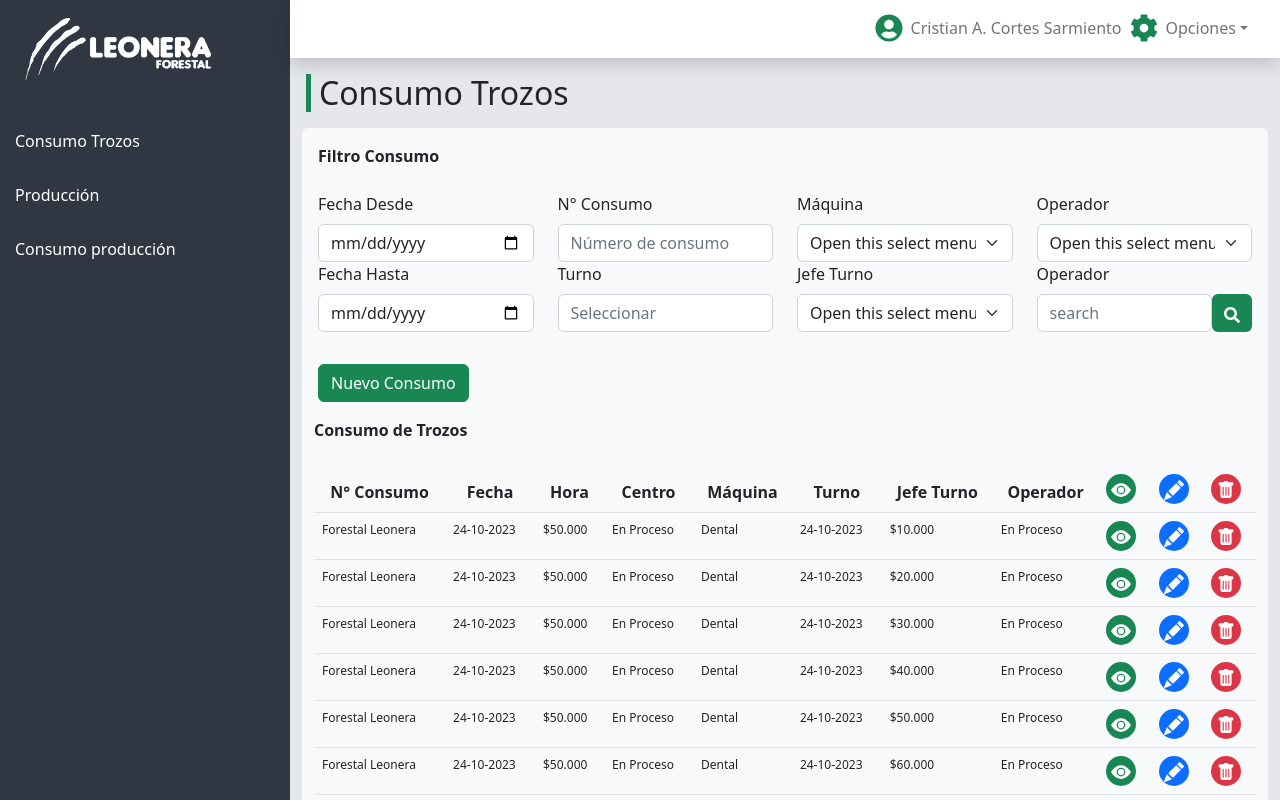
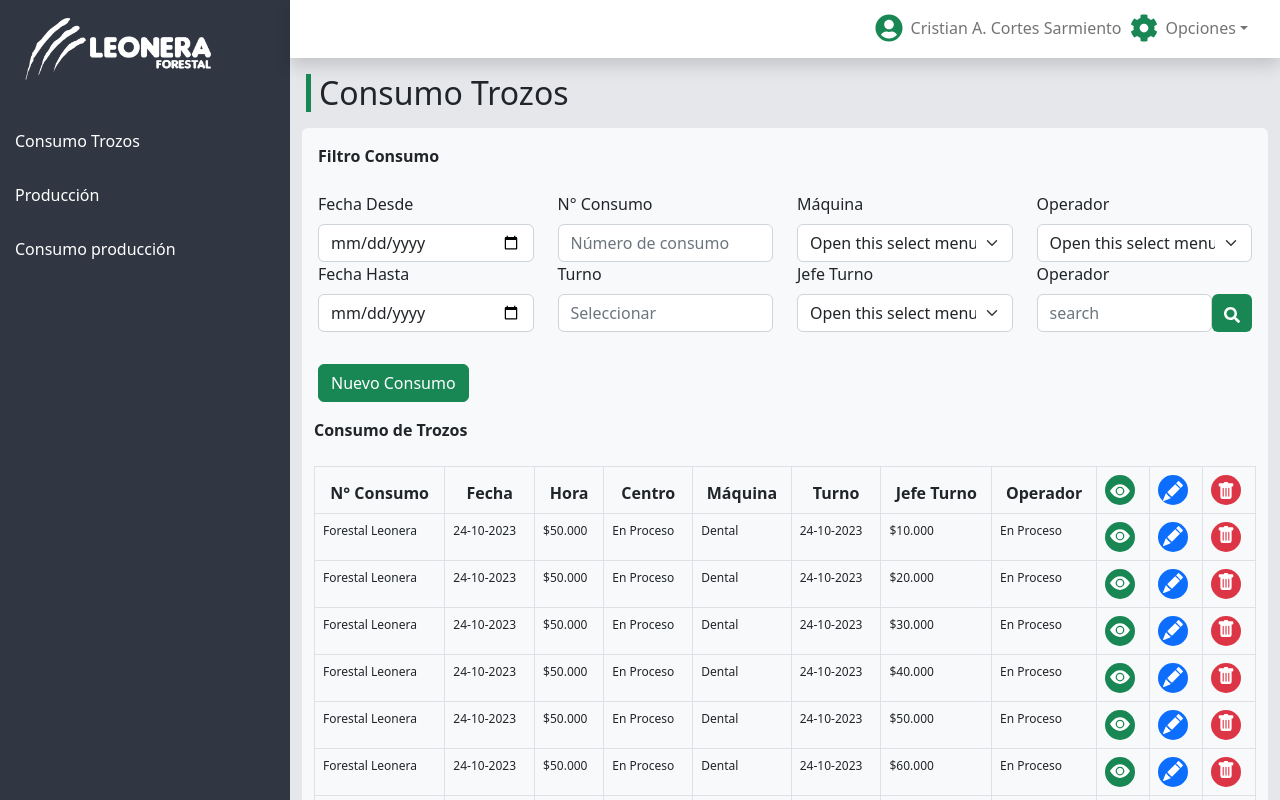
Before and after one commit to corys90/GenForProd, a React (Create React App) app: page / in a window 1280 px wide. Shown: the top 800 px of the page. Built offline with nearby package versions, Linux system fonts and the light colour scheme.

Commit message:
Update: correción detalles

```diff
--- a/src/App.tsx
+++ b/src/App.tsx
@@ -1,73 +1,11 @@
 import  'bootstrap/dist/css/bootstrap.min.css' ;
 import Home from './pages/Inicio';
-import PersonalizableTabla from '../src/components/PersonalizableTabla';
-import { Container } from 'react-bootstrap';
-
-
-const dataUltimosMov: string[][] = [
-  ["Forestal Leonera", "24-10-2023", "$50.000", "En Proceso","Dental", "24-10-2023", "$10.000", "En Proceso"],
-  ["Forestal Leonera", "24-10-2023", "$50.000", "En Proceso","Dental", "24-10-2023", "$20.000", "En Proceso"],
-  ["Forestal Leonera", "24-10-2023", "$50.000", "En Proceso","Dental", "24-10-2023", "$30.000", "En Proceso"],
-  ["Forestal Leonera", "24-10-2023", "$50.000", "En Proceso","Dental", "24-10-2023", "$40.000", "En Proceso"],
-  ["Forestal Leonera", "24-10-2023", "$50.000", "En Proceso","Dental", "24-10-2023", "$50.000", "En Proceso"],
-  ["Forestal Leonera", "24-10-2023", "$50.000", "En Proceso","Dental", "24-10-2023", "$60.000", "En Proceso"],
-  ["Forestal Leonera", "24-10-2023", "$50.000", "En Proceso","Dental", "24-10-2023", "$70.000", "En Proceso"],
-  ["Forestal Leonera", "24-10-2023", "$50.000", "En Proceso","Dental", "24-10-2023", "$80.000", "En Proceso"],
-  ["Forestal Leonera", "24-10-2023", "$50.000", "En Proceso","Dental", "24-10-2023", "$90.000", "En Proceso"],
-  ["Forestal Leonera", "24-10-2023", "$50.000", "En Proceso","Dental", "24-10-2023", "$11.000", "En Proceso"],
-  ["Forestal Leonera", "24-10-2023", "$50.000", "En Proceso","Dental", "24-10-2023", "$22.000", "En Proceso"],
-  ["Forestal Leonera", "24-10-2023", "$50.000", "En Proceso","Dental", "24-10-2023", "$33.000", "En Proceso"]
-];
 
 function App() {
-
-  const header = {
-    text: "Cristian A. Cortes Sarmiento",
-    styleText: {
-      fontFamily: "tahoma, san-serif",
-      fontSize: "32px",
-      fontWeight: "bold",
-      color: "red"
-    },
-    styleContainer: {
-      width: "100%",
-      height: "60px",
-      textAlign: "center",
-      backgroundColor: "yellow"
-    }
-  }
-
-  const column = {
-    styleText: {
-      fontFamily: "tahoma, san-serif",
-      fontSize: "12px",
-      fontWeight: "",
-      color: "#AABBCC"
-    },
-    styleContainer: {
-      width: "",
-      height: "15px",
-      textAlign: "center",
-      backgroundColor: "green"
-
-    }
-  }
 
   return (
     <>
     <Home/>
-      {/* <Container className='container'>
-        <PersonalizableTabla
-            header={header}
-            columnStyle={column}
-            columnHeader={["N° Consumo", "Fecha", "Hora", "Centro","Máquina", "Turno", "Jefe Turno", "Operador"]}
-            data={dataUltimosMov}
-            handlerEdit={()=>{alert("editar")}}
-            handlerInfo={()=>{alert("Info")}}
-            handlerDelete={()=>{alert("Delete")}}
-        />
-      </Container> */}
-
     </>
   );
 }
--- a/src/components/Tabla/index.tsx
+++ b/src/components/Tabla/index.tsx
@@ -9,7 +9,7 @@ function Tabla(props: any) {
           {props.header}
         </div>
         <div className='table-responsive'>
-          <table  className='table  table-hover'>
+          <table  className='table table-hover table-bordered '>
             <thead>
               <tr >
                 {
@@ -38,12 +38,12 @@ function Tabla(props: any) {
                 }
               </tr>
             </thead>
-            <tbody>
+            <tbody className="fontRows">
                 {
                     props.data.map((data: string[], index: number) =>
                       <tr key={index}>
                         {
-                          data.map((value: string, index: number)=> <td className='fontRows' key={index}>{value}</td>)
+                          data.map((value: string, index: number)=> <td  key={index}>{value}</td>)
                         }
                         {
                           <td key={9} className='text-center' >
--- a/src/components/Tabla/style.css
+++ b/src/components/Tabla/style.css
@@ -11,7 +11,7 @@
 
 .fontRows{
   font-family: system-ui, -apple-system, 'Segoe UI', Roboto, 'Open Sans', 'Helvetica Neue', sans-serif;
-  font-size: 12px;
+  font-size: 18px;
   color: #2B2B2B;
 }
 
--- a/src/pages/Consprod/DetalleConsumoProducion/Tabla/index.tsx
+++ b/src/pages/Consprod/DetalleConsumoProducion/Tabla/index.tsx
@@ -1,5 +1,4 @@
 import React from 'react';
-import { Table } from 'react-bootstrap';
 import './style.css';
 
 function Tabla(props: any) {
@@ -10,7 +9,7 @@ function Tabla(props: any) {
           {props.header}
         </div>
         <div className='table-responsive'>
-          <Table striped bordered hover className='sombra '>
+          <table   className='table table-hover table-bordered'>
             <thead  className='fontColumnHeader' >
               <tr>
                 {
@@ -29,7 +28,7 @@ function Tabla(props: any) {
                     )
                 }
             </tbody>
-          </Table>
+          </table>
         </div>
     </div>
   );
--- a/src/pages/Consprod/DetalleConsumoProducion/Tabla/style.css
+++ b/src/pages/Consprod/DetalleConsumoProducion/Tabla/style.css
@@ -12,7 +12,7 @@
 
 .fontRows{
   font-family: system-ui, -apple-system, 'Segoe UI', Roboto, 'Open Sans', 'Helvetica Neue', sans-serif;
-  font-size: 14px;
+  font-size: 13px;
   color: #2B2B2B;
 }
 
--- a/src/pages/Consprod/RegistroConsumoProduccion/Tabla/index.tsx
+++ b/src/pages/Consprod/RegistroConsumoProduccion/Tabla/index.tsx
@@ -11,7 +11,7 @@ function Tabla(props: any) {
           {props.header}
         </div>
         <div className='table-responsive'>
-          <table className='table table table-hover '>
+          <table className='table table table-hover table-bordered '>
             <thead >
               <tr className='fontColumnHeader ' >
                 {
--- a/src/pages/Consumo/RegistroConsumo/Tabla/index.tsx
+++ b/src/pages/Consumo/RegistroConsumo/Tabla/index.tsx
@@ -11,7 +11,7 @@ function Tabla(props: any) {
           {props.header}
         </div>
         <div className='table-responsive'>
-          <Table bordered striped hover className='sombra'>
+          <table   className='table table-hover table-bordered'>
             <thead  className='fontColumnHeader' >
               <tr>
                 {
@@ -46,7 +46,7 @@ function Tabla(props: any) {
                     )
                 }
             </tbody>
-          </Table>
+          </table>
         </div>
     </div>
   );
--- a/src/pages/Consumo/RegistroConsumo/Tabla/styleOld.css
+++ /dev/null
@@ -1,53 +0,0 @@
-.fontTitle{
-  font-family: 'Ubuntu';
-  font-style: normal;
-  font-weight: 700;
-  font-size: 16px;
-  line-height: 36px;
-  letter-spacing: 0.1em;
-  color: #2B2B2B;
-}
-
-.fontColumnHeader{
-  font-family: 'Ubuntu';
-  font-style: normal;
-  font-weight: 700;
-  font-size: 14px;
-  line-height: 16px;
-  letter-spacing: 0.1em;
-  color: #2B2B2B;
-}
-
-.fontRows{
-  font-family: 'Ubuntu';
-  font-style: normal;
-  font-weight: 400;
-  font-size: 12px;
-  line-height: 14px;
-  letter-spacing: 0.1em;
-  color: #2B2B2B;
-}
-
-.filtro{
-  display: flex;
-  flex-direction: row;
-  justify-content: center;
-  align-items: center;
-  height: 46px;
-  font-size: 1.1vw
-}
-
-.sombra{
-  box-shadow: 2px 2px 8px rgba(0, 0, 0, 0.25);
-}
-
-@media (max-width: 993px) {
-
-  .fontTitle{
-    text-align: center;
-  }
-
-  .filtro{
-    font-size: 3.5vw
-  }
-}
```
Also changed, not shown: src/pages/Consumo/RegistroConsumo/Tabla/delete.png (deleted).
